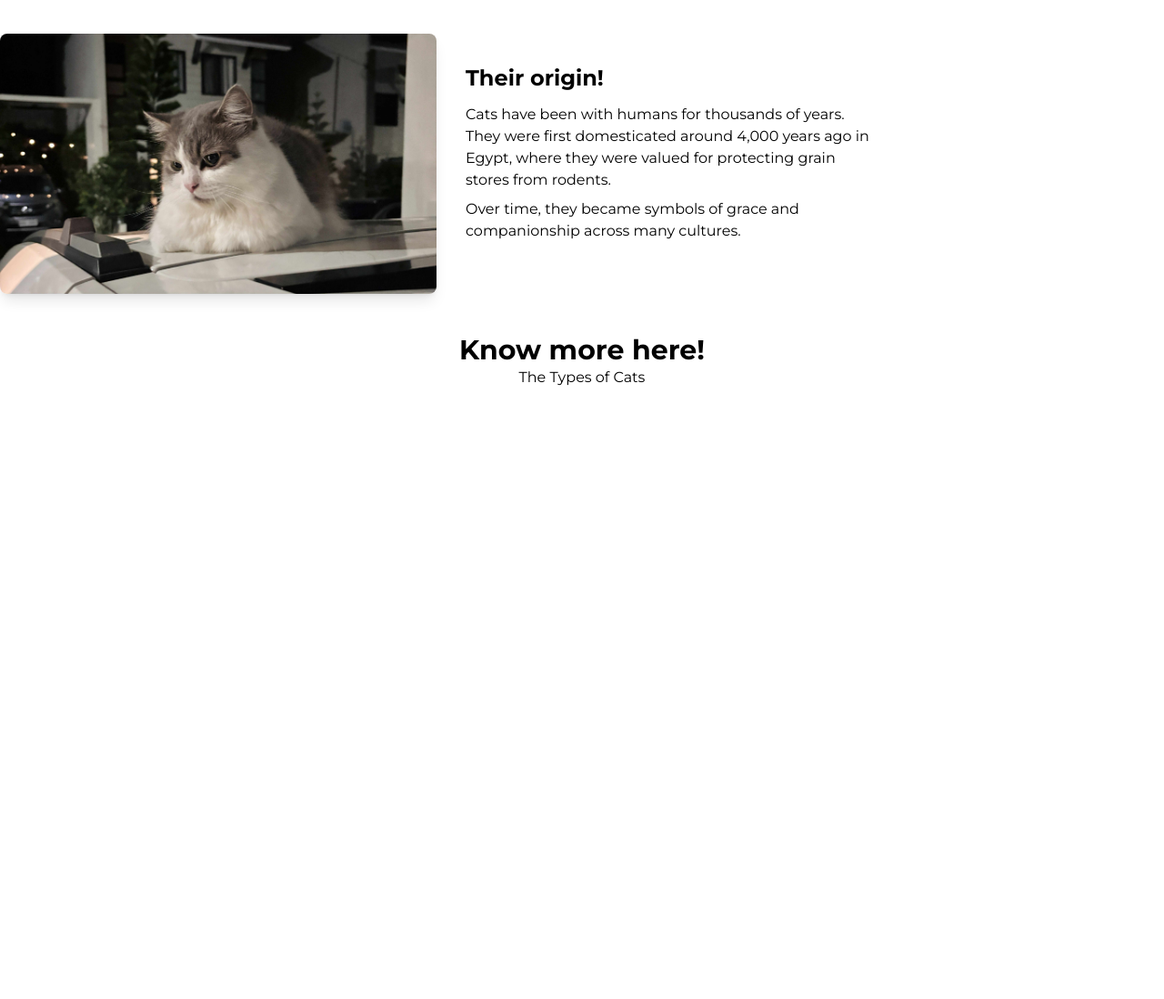
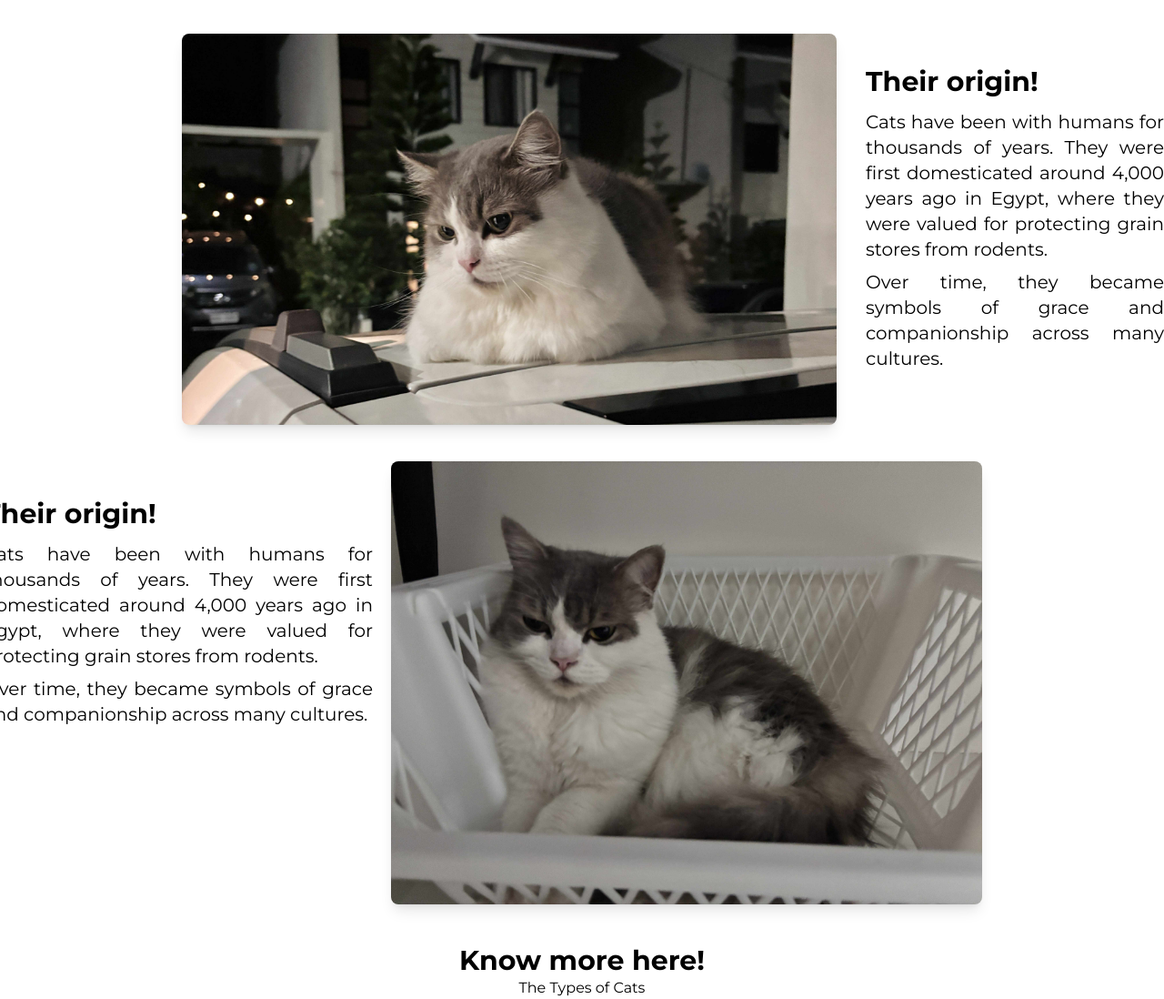
Before and after one commit to cyprine57/myWebvlog, a plain HTML site: page index.html in a window 1280 px wide. Shown: the part 187-1285 px from the top of the page at 91% size. Before the commit the page ends 800 px from the top, so only its background shows below. Drawn offline with nearby package versions, Linux system fonts and the light colour scheme.

Commit message:
updatefiles

```diff
--- a/index.html
+++ b/index.html
@@ -15,7 +15,7 @@
   }
 </style>
 
-<body></body>
+<body>
       <h1 class="text-center text-8xl font-bold mt-10">
         All About Cats
       </h1>
@@ -25,32 +25,53 @@
         distinct personality.
       </p>
 
-<div class="flex flex-col md:flex-row items-center gap-8">
+<div class="flex flex-row md:flex-row items-center gap-8 text-justify">
 
-    <div class="flex-shrink-0 items-center mt-10">
-      <img src="abbu.jpg" alt="Cat" class="rounded-lg w-120 h-auto shadow-lg">
+ <div class="flex-shrink-0 items-center mt-10 ml-50">
+ <img src="abbu.jpg" alt="Cat" class="rounded-lg w-180 h-auto shadow-lg">
  </div>
 
-    <div class="text-center md:text-left md:max-w-md mt-10">
-      <h2 class="text-2xl font-bold mb-3">Their origin!</h2>
-      <p class="mb-2">
+<div class="md:max-w-md mt-10">
+ <h2 class="text-3xl font-bold mb-3">Their origin!</h2>
+ <p class="mb-2 text-xl">
  Cats have been with humans for thousands of years. They were first domesticated around
  4,000 years ago in Egypt, where they were valued for protecting grain stores from rodents.
  </p>
-      <p class="mb-6">
+ <p class="mb-6 text-xl">
  Over time, they became symbols of grace and companionship across many cultures.
  </p>
  </div>
 </div>
 
-      <br/>
+<div class="flex flex-row items-center justify-end gap-8 mr-50 text-justify">
 
-      <section class="text-center">
+  <div class="flex-shrink-0 mt-10">
+    <img src="abbubabie.jpg" alt="Cat" class="rounded-lg w-[650px] h-auto shadow-lg float-right">
+
+    <div class="float-right ml-5 md:max-w-md mt-10 pr-5">
+    <h2 class="text-3xl font-bold mb-3">Their origin!</h2>
+    <p class="mb-2 text-xl">
+      Cats have been with humans for thousands of years. They were first domesticated around
+      4,000 years ago in Egypt, where they were valued for protecting grain stores from rodents.
+    </p>
+    <p class="mb-6 text-xl">
+      Over time, they became symbols of grace and companionship across many cultures.
+    </p>
+  </div>
+  </div>
+
+</div>
+
+
+
+      <br>
+
+      <div class="text-center">
         <h1 class="font-bold text-3xl mt-5">Know more here!</h1>
 
         <a href="about.html">
           <button class="">The Types of Cats</button>
         </a>
-      </section>
+      </div>
   </body>
 </html>
```
Also changed, not shown: abbubabie.jpg (added). Lines whose indentation alone changed are shown as unchanged.
